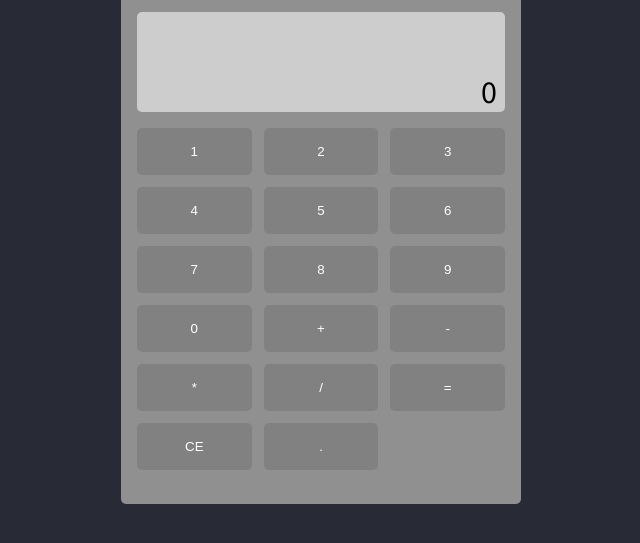
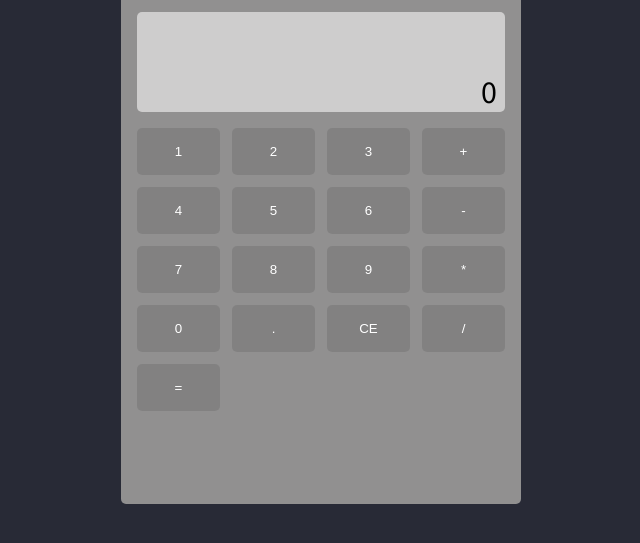
Before and after one commit to yllanvfgurgel/calculadora-unp-web, a plain HTML site: page projeto1.html in a window 1280 px wide. Shown: the part 199-742 px from the top of the page, without its empty margins (319-959 px from the left). Drawn offline with Linux system fonts and the light colour scheme.

Commit message:
corrigidos os posicionamentos dos botões

```diff
--- a/projeto1.html
+++ b/projeto1.html
@@ -1,9 +1,11 @@
-
-<!doctype html>
+<!DOCTYPE html>
 <html>
     <head>
-        <link rel="stylesheet" href="styles.css">
-        <link href="https://fonts.googleapis.com/icon?family=Material+Icons" rel="stylesheet">
+        <link rel="stylesheet" href="styles.css" />
+        <link
+            href="https://fonts.googleapis.com/icon?family=Material+Icons"
+            rel="stylesheet"
+        />
         <title>Yllan Gurgel</title>
     </head>
 
@@ -15,8 +17,6 @@
             </div>
         </header>
 
-
-
         <div id="wrapper">
             <h1>Projeto 1 - Calculadora</h1>
             <div id="calculator">
@@ -24,34 +24,106 @@
                     <span class="valor">0</span>
                 </div>
                 <div class="buttons">
-                    <button class="button numeric" onclick="addNumberToScreen('1')">1</button>
-                    <button class="button numeric" onclick="addNumberToScreen('2')">2</button>
-                    <button class="button numeric" onclick="addNumberToScreen('3')">3</button>
-                    <button class="button numeric" onclick="addNumberToScreen('4')">4</button>
-                    <button class="button numeric" onclick="addNumberToScreen('5')">5</button>
-                    <button class="button numeric" onclick="addNumberToScreen('6')">6</button>
-                    <button class="button numeric" onclick="addNumberToScreen('7')">7</button>
-                    <button class="button numeric" onclick="addNumberToScreen('8')">8</button>
-                    <button class="button numeric" onclick="addNumberToScreen('9')">9</button>
-                    <button class="button numeric" onclick="addNumberToScreen('0')">0</button>
-                    <button class="button operator" onclick="storeOperator(event)">+</button>
-                    <button class="button operator" onclick="storeOperator(event)">-</button>
-                    <button class="button operator" onclick="storeOperator(event)">*</button>
-                    <button class="button operator" onclick="storeOperator(event)">/</button>
-                    <button class="button resultado" onclick="calculate()">=</button>
-                    <button class="button clean" onclick="cleanEverything()">CE</button>
-                    <button class="button point"onclick="addNumberToScreen('.')">.</button>
+                    <button
+                        class="button numeric"
+                        onclick="addNumberToScreen('1')"
+                    >
+                        1
+                    </button>
+                    <button
+                        class="button numeric"
+                        onclick="addNumberToScreen('2')"
+                    >
+                        2
+                    </button>
+                    <button
+                        class="button numeric"
+                        onclick="addNumberToScreen('3')"
+                    >
+                        3
+                    </button>
+                    <button
+                        class="button operator"
+                        onclick="storeOperator(event)"
+                    >
+                        +
+                    </button>
+                    <button
+                        class="button numeric"
+                        onclick="addNumberToScreen('4')"
+                    >
+                        4
+                    </button>
+                    <button
+                        class="button numeric"
+                        onclick="addNumberToScreen('5')"
+                    >
+                        5
+                    </button>
+                    <button
+                        class="button numeric"
+                        onclick="addNumberToScreen('6')"
+                    >
+                        6
+                    </button>
+                    <button
+                        class="button operator"
+                        onclick="storeOperator(event)"
+                    >
+                        -
+                    </button>
+                    <button
+                        class="button numeric"
+                        onclick="addNumberToScreen('7')"
+                    >
+                        7
+                    </button>
+                    <button
+                        class="button numeric"
+                        onclick="addNumberToScreen('8')"
+                    >
+                        8
+                    </button>
+                    <button
+                        class="button numeric"
+                        onclick="addNumberToScreen('9')"
+                    >
+                        9
+                    </button>
+                    <button
+                        class="button operator"
+                        onclick="storeOperator(event)"
+                    >
+                        *
+                    </button>
+                    <button
+                        class="button numeric"
+                        onclick="addNumberToScreen('0')"
+                    >
+                        0
+                    </button>
+                    <button
+                        class="button point"
+                        onclick="addNumberToScreen('.')"
+                    >
+                        .
+                    </button>
+                    <button class="button clean" onclick="cleanEverything()">
+                        CE
+                    </button>
+                    <button
+                        class="button operator"
+                        onclick="storeOperator(event)"
+                    >
+                        /
+                    </button>
+                    <button class="button resultado" onclick="calculate()">
+                        =
+                    </button>
                 </div>
             </div>
         </div>
 
-
-
-        <script src="scripts.js">
-
-        </script>
-
-
-
+        <script src="scripts.js"></script>
     </body>
 </html>
--- a/styles.css
+++ b/styles.css
@@ -13,14 +13,19 @@
 
 body {
     background: #282a36;
-    font-family:'Source Sans Pro', sans-serif;
+    font-family: "Source Sans Pro", sans-serif;
     color: white;
 }
 
 header {
     padding: 32px;
     border-bottom: 1px solid #333;
-    background: rgba(0, 0, 0, 0.1); /* A quarta propriedade (alpha) trabalha com a transparência da cor */
+    background: rgba(
+        0,
+        0,
+        0,
+        0.1
+    ); /* A quarta propriedade (alpha) trabalha com a transparência da cor */
 }
 
 .links {
@@ -102,7 +107,7 @@ header {
 
 .buttons {
     display: grid;
-    grid-template-columns: 1fr 1fr 1fr;
+    grid-template-columns: 1fr 1fr 1fr 1fr;
     gap: 12px;
     padding: 8px 16px;
     font-size: 24px;
@@ -120,6 +125,8 @@ header {
     background: rgba(0, 0, 0, 0.6);
 }
 
+.button.resultado {
+}
 
 #links-footer a {
     border-bottom: 1px solid var(--color--green);
```
